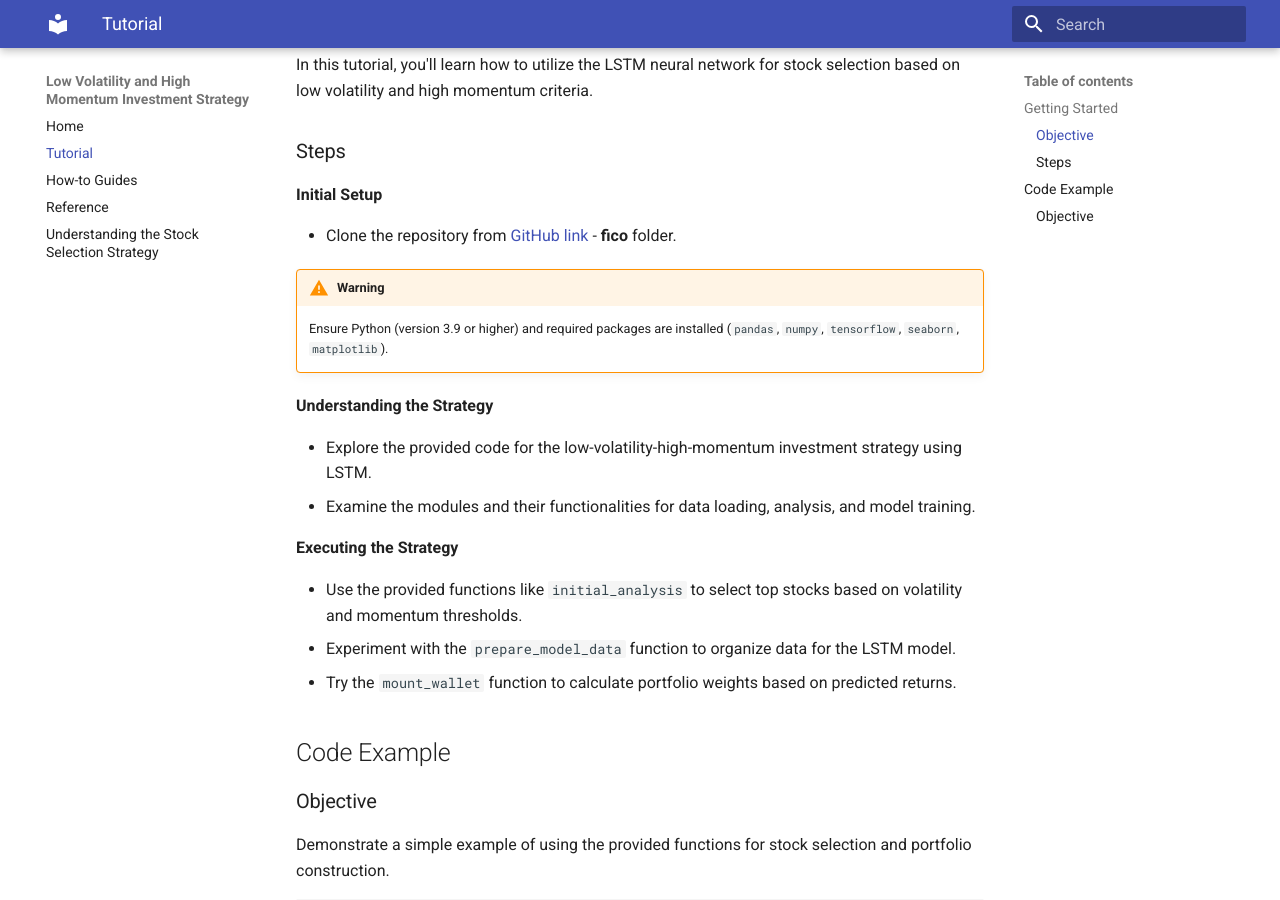
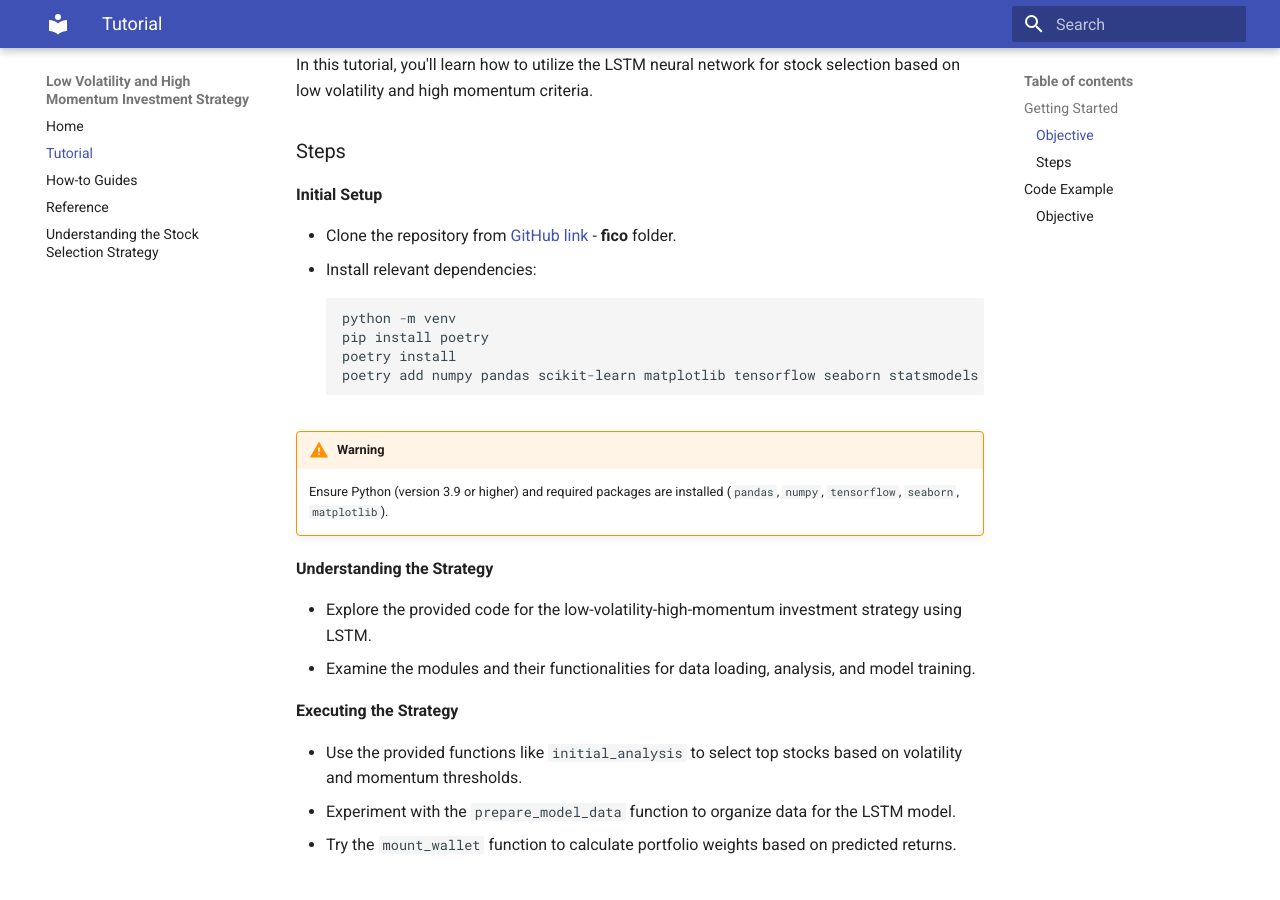
Before and after one commit to fico-ita/template_python, an MkDocs documentation site: the page built from docs/tutorials.md, in a window 1280 px wide and 900 px high, scrolled down 341 px. Built offline with MkDocs 1.6.1 and Material for MkDocs 9.7.7, drawn with Linux system fonts in a browser that asks for light colours.

Commit message:
refactor: initial setup change

````diff
--- a/docs/tutorials.md
+++ b/docs/tutorials.md
@@ -13,6 +13,13 @@ In this tutorial, you'll learn how to utilize the LSTM neural network for stock
 **Initial Setup**
 
    - Clone the repository from [GitHub link](https://github.com/fico-ita/po_245_2023_S2_T4/tree/dev) - **fico** folder.
+   - Install relevant dependencies:
+```python
+python -m venv
+pip install poetry
+poetry install
+poetry add numpy pandas scikit-learn matplotlib tensorflow seaborn statsmodels tqdm quantstats
+```
 !!! warning
     Ensure Python (version 3.9 or higher) and required packages are installed (`pandas`, `numpy`, `tensorflow`, `seaborn`, `matplotlib`).
 
````
